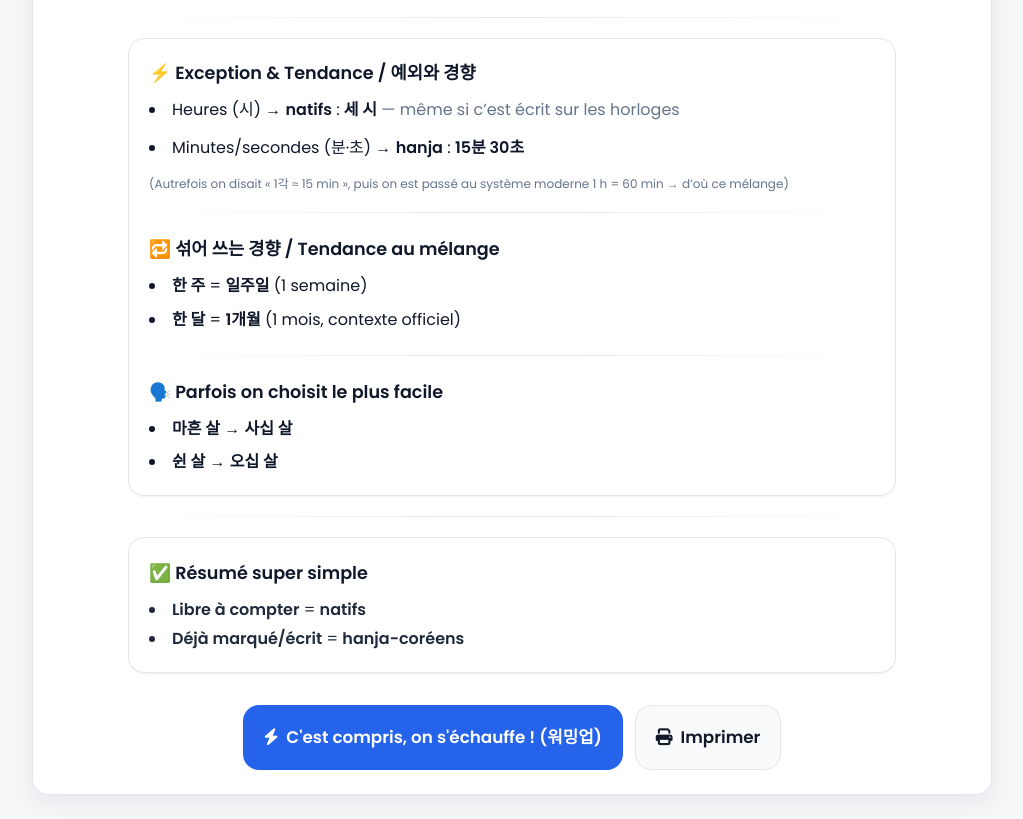
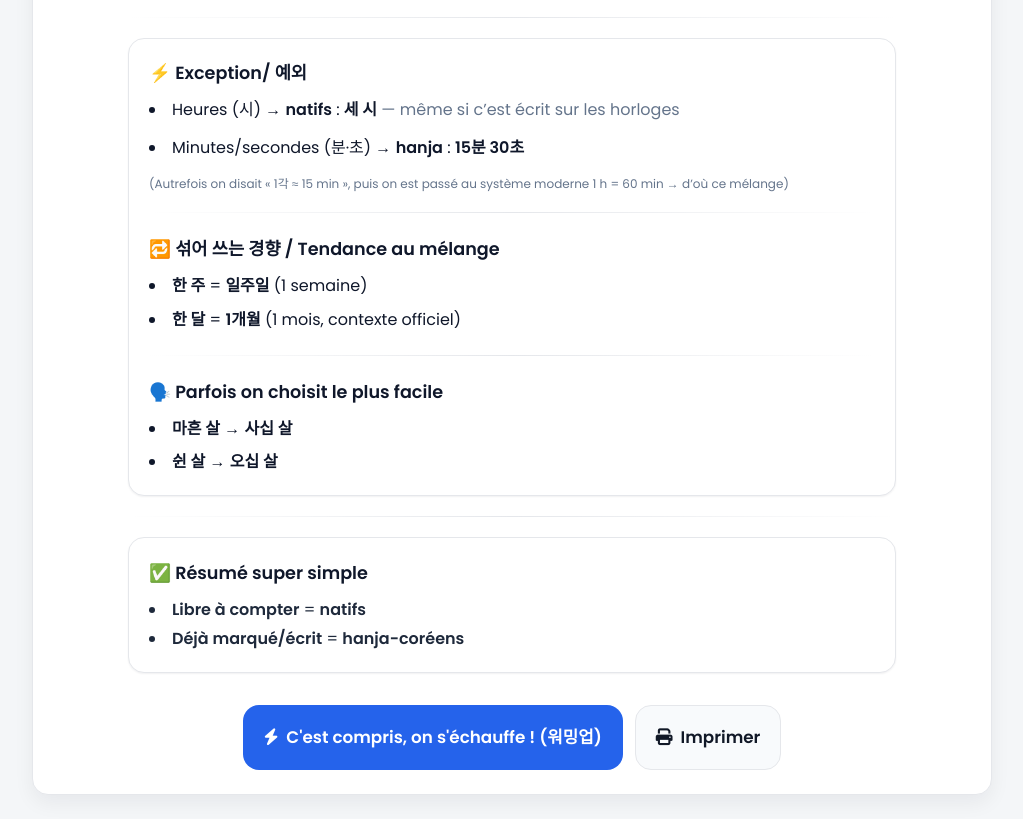
Before and after one commit to karnbap/Exercices_coreen, a website: page assignments/numbers-warmup.html in a window 1280 px wide. Shown: the part 1971-2790 px from the top of the page, without its empty margins (128-1151 px from the left). Drawn offline with nearby package versions, Linux system fonts and the light colour scheme.

Commit message:
Update numbers-warmup.html

```diff
--- a/assignments/numbers-warmup.html
+++ b/assignments/numbers-warmup.html
@@ -170,7 +170,7 @@
       <div class="soft-divider"></div>
 
       <section class="info-card">
-      <h3>⚡ Exception & Tendance / 예외와 경향</h3>
+      <h3>⚡ Exception/ 예외</h3>
       <ul class="list-disc list-inside space-y-2">
         <li>Heures (시) → <b>natifs</b> : <b>세 시</b> <span class="text-slate-500">— même si c’est écrit sur les horloges</span></li>
         <li>Minutes/secondes (분·초) → <b>hanja</b> : <b>15분 30초</b></li>
```
